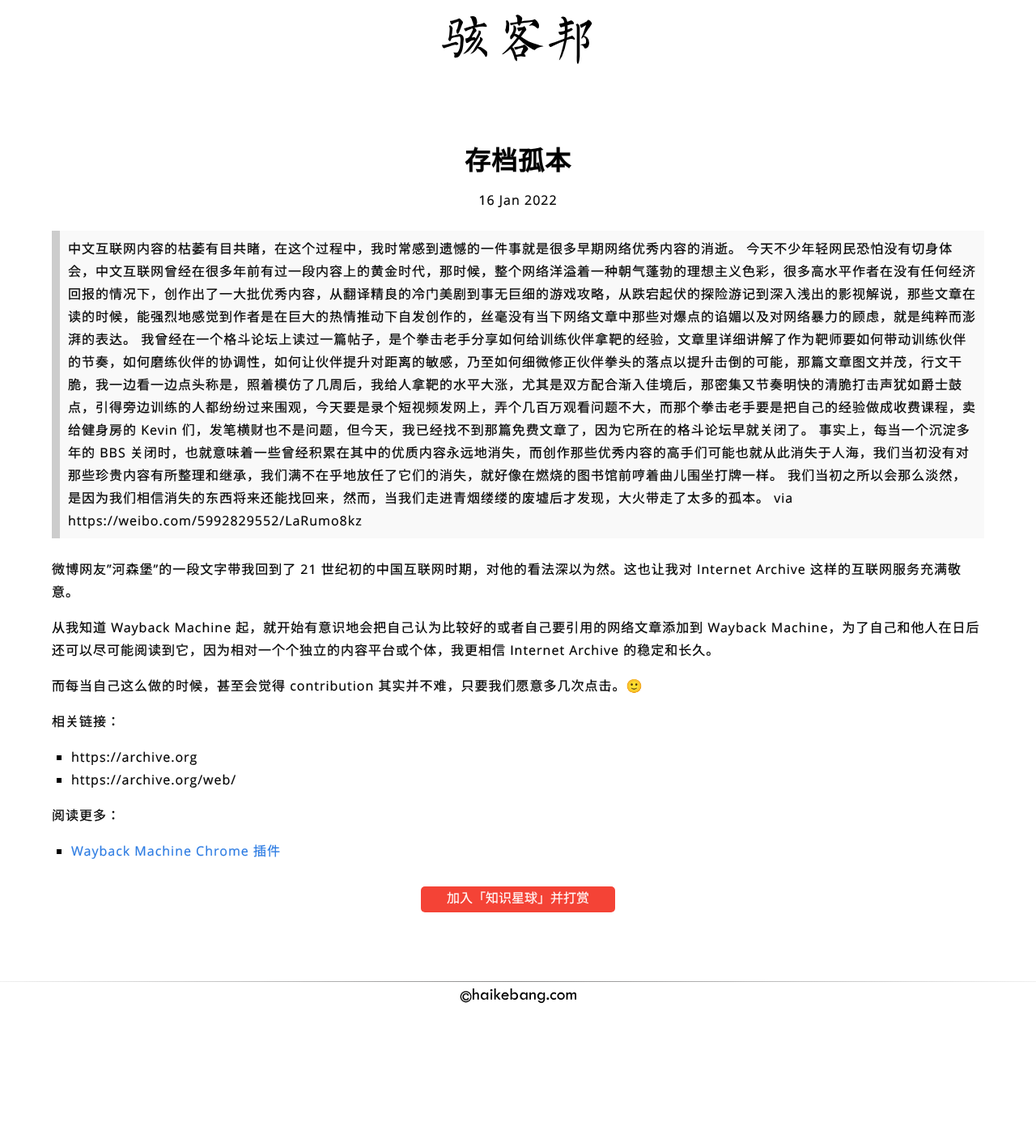
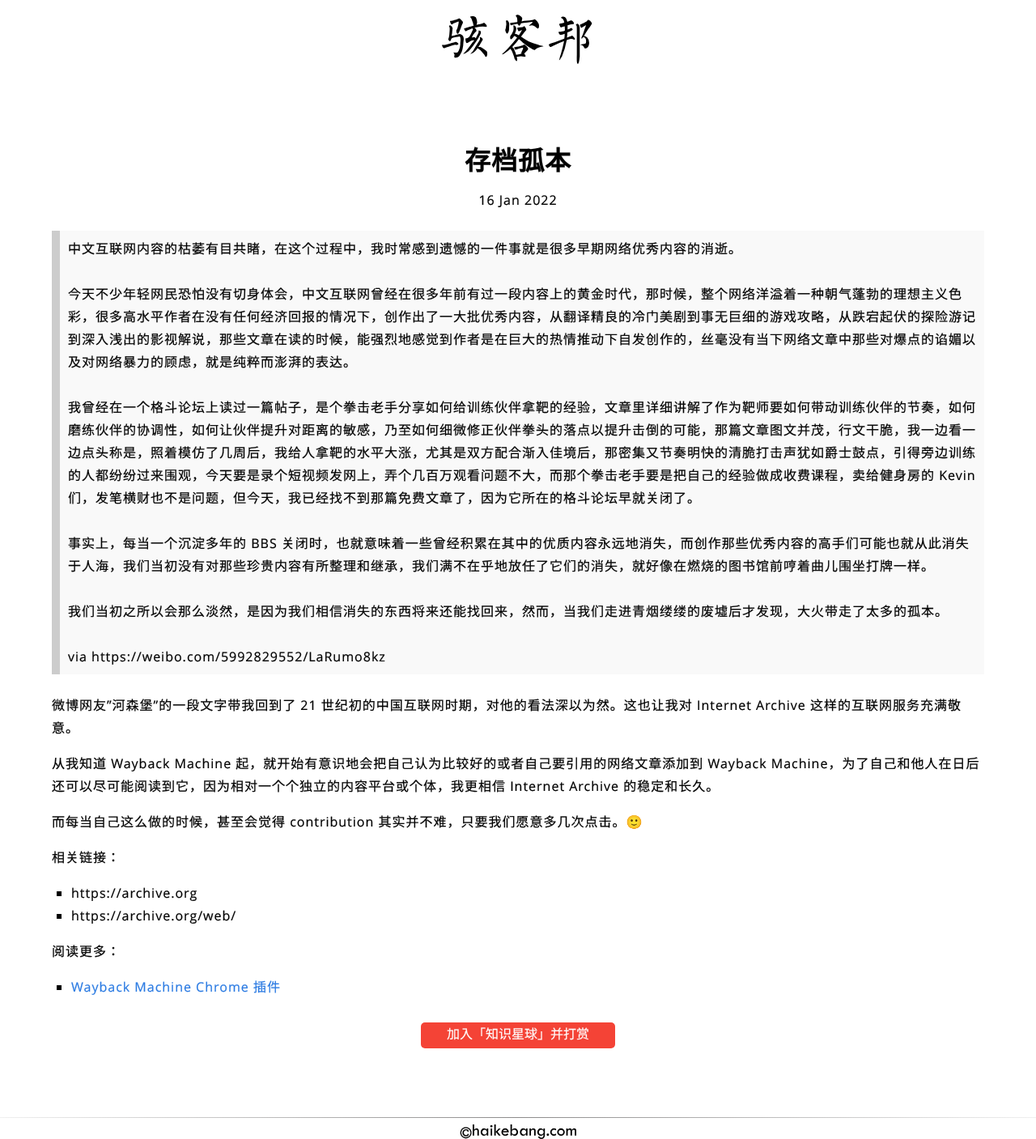
Before and after one commit to haikebangOrg/haikebang.com, a Jekyll site: the page built from _posts/2022-01-16-newsletter-1.md, in a window 1280 px wide. Shown: the whole page at 81% size. Built offline with Jekyll 4.4.1, drawn with Linux system fonts in a browser that asks for light colours; some web fonts are replaced; before the commit the page ends 1239 px from its top, so only the background shows below that.

Commit message:
fixed the line break

```diff
--- a/_posts/2022-01-16-newsletter-1.md
+++ b/_posts/2022-01-16-newsletter-1.md
@@ -15,16 +15,11 @@ length:
 mp3:
 ---
 
-> 中文互联网内容的枯萎有目共睹，在这个过程中，我时常感到遗憾的一件事就是很多早期网络优秀内容的消逝。
->
-> 今天不少年轻网民恐怕没有切身体会，中文互联网曾经在很多年前有过一段内容上的黄金时代，那时候，整个网络洋溢着一种朝气蓬勃的理想主义色彩，很多高水平作者在没有任何经济回报的情况下，创作出了一大批优秀内容，从翻译精良的冷门美剧到事无巨细的游戏攻略，从跌宕起伏的探险游记到深入浅出的影视解说，那些文章在读的时候，能强烈地感觉到作者是在巨大的热情推动下自发创作的，丝毫没有当下网络文章中那些对爆点的谄媚以及对网络暴力的顾虑，就是纯粹而澎湃的表达。
->
-> 我曾经在一个格斗论坛上读过一篇帖子，是个拳击老手分享如何给训练伙伴拿靶的经验，文章里详细讲解了作为靶师要如何带动训练伙伴的节奏，如何磨练伙伴的协调性，如何让伙伴提升对距离的敏感，乃至如何细微修正伙伴拳头的落点以提升击倒的可能，那篇文章图文并茂，行文干脆，我一边看一边点头称是，照着模仿了几周后，我给人拿靶的水平大涨，尤其是双方配合渐入佳境后，那密集又节奏明快的清脆打击声犹如爵士鼓点，引得旁边训练的人都纷纷过来围观，今天要是录个短视频发网上，弄个几百万观看问题不大，而那个拳击老手要是把自己的经验做成收费课程，卖给健身房的 Kevin 们，发笔横财也不是问题，但今天，我已经找不到那篇免费文章了，因为它所在的格斗论坛早就关闭了。
->
-> 事实上，每当一个沉淀多年的 BBS 关闭时，也就意味着一些曾经积累在其中的优质内容永远地消失，而创作那些优秀内容的高手们可能也就从此消失于人海，我们当初没有对那些珍贵内容有所整理和继承，我们满不在乎地放任了它们的消失，就好像在燃烧的图书馆前哼着曲儿围坐打牌一样。
->
-> 我们当初之所以会那么淡然，是因为我们相信消失的东西将来还能找回来，然而，当我们走进青烟缕缕的废墟后才发现，大火带走了太多的孤本。
->
+> 中文互联网内容的枯萎有目共睹，在这个过程中，我时常感到遗憾的一件事就是很多早期网络优秀内容的消逝。<br />
+> 今天不少年轻网民恐怕没有切身体会，中文互联网曾经在很多年前有过一段内容上的黄金时代，那时候，整个网络洋溢着一种朝气蓬勃的理想主义色彩，很多高水平作者在没有任何经济回报的情况下，创作出了一大批优秀内容，从翻译精良的冷门美剧到事无巨细的游戏攻略，从跌宕起伏的探险游记到深入浅出的影视解说，那些文章在读的时候，能强烈地感觉到作者是在巨大的热情推动下自发创作的，丝毫没有当下网络文章中那些对爆点的谄媚以及对网络暴力的顾虑，就是纯粹而澎湃的表达。<br />
+> 我曾经在一个格斗论坛上读过一篇帖子，是个拳击老手分享如何给训练伙伴拿靶的经验，文章里详细讲解了作为靶师要如何带动训练伙伴的节奏，如何磨练伙伴的协调性，如何让伙伴提升对距离的敏感，乃至如何细微修正伙伴拳头的落点以提升击倒的可能，那篇文章图文并茂，行文干脆，我一边看一边点头称是，照着模仿了几周后，我给人拿靶的水平大涨，尤其是双方配合渐入佳境后，那密集又节奏明快的清脆打击声犹如爵士鼓点，引得旁边训练的人都纷纷过来围观，今天要是录个短视频发网上，弄个几百万观看问题不大，而那个拳击老手要是把自己的经验做成收费课程，卖给健身房的 Kevin 们，发笔横财也不是问题，但今天，我已经找不到那篇免费文章了，因为它所在的格斗论坛早就关闭了。<br />
+> 事实上，每当一个沉淀多年的 BBS 关闭时，也就意味着一些曾经积累在其中的优质内容永远地消失，而创作那些优秀内容的高手们可能也就从此消失于人海，我们当初没有对那些珍贵内容有所整理和继承，我们满不在乎地放任了它们的消失，就好像在燃烧的图书馆前哼着曲儿围坐打牌一样。<br />
+> 我们当初之所以会那么淡然，是因为我们相信消失的东西将来还能找回来，然而，当我们走进青烟缕缕的废墟后才发现，大火带走了太多的孤本。<br />
 > via https://weibo.com/5992829552/LaRumo8kz
 
 微博网友"河森堡"的一段文字带我回到了 21 世纪初的中国互联网时期，对他的看法深以为然。这也让我对 Internet Archive 这样的互联网服务充满敬意。
```
